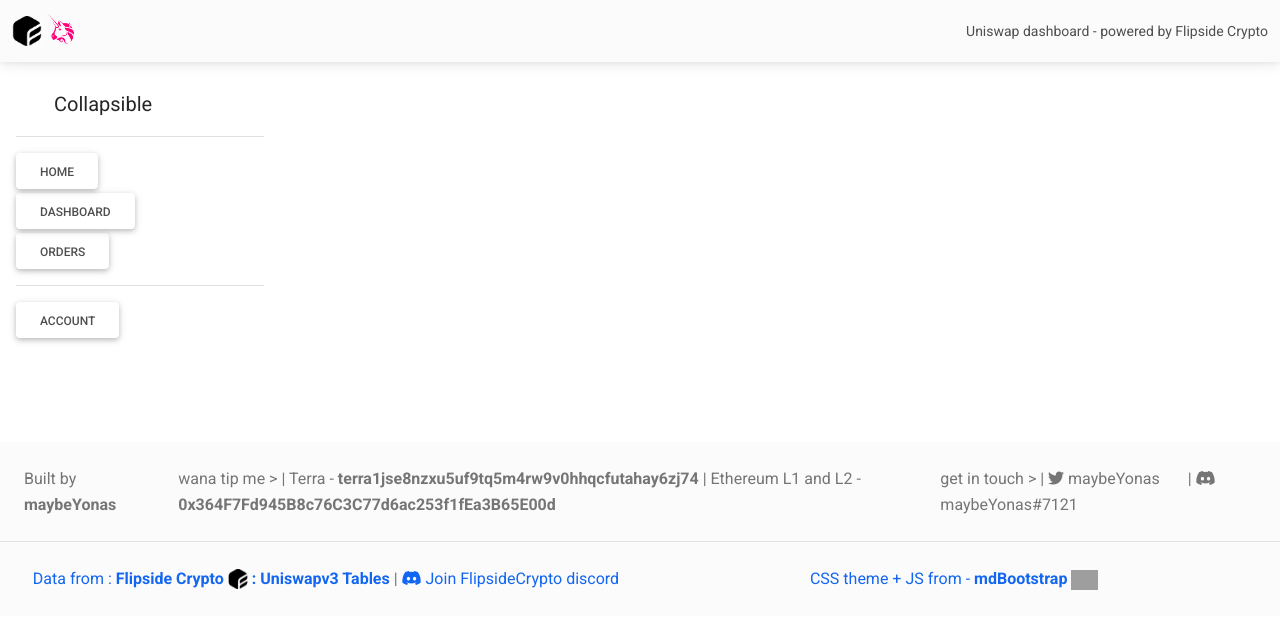
After one commit to darvinrio/one-dash, a Flask app: template templates/uni/doc.html in a window 1280 px wide. The commit adds this page. Shown: the top 629 px of the page. Run offline with Flask 2, Linux system fonts and the light colour scheme; the template is opened without the code that fills it, so the values that code supplies are empty; parts of the project's set-up code (start-up, migrations or seed data) failed here and were passed over; some libraries are stand-ins or nearby versions; grey boxes are pictures that could not be loaded.

Commit message:
added header and footer

```diff
--- a/app.py
+++ b/app.py
@@ -11,14 +11,14 @@
     a_file.truncate()
     a_file.close()
 
-import socket
-old_getaddrinfo = socket.getaddrinfo
-def new_getaddrinfo(*args, **kwargs):
-    responses = old_getaddrinfo(*args, **kwargs)
-    return [response
-            for response in responses
-            if response[0] == socket.AF_INET]
-socket.getaddrinfo = new_getaddrinfo
+# import socket
+# old_getaddrinfo = socket.getaddrinfo
+# def new_getaddrinfo(*args, **kwargs):
+#     responses = old_getaddrinfo(*args, **kwargs)
+#     return [response
+#             for response in responses
+#             if response[0] == socket.AF_INET]
+# socket.getaddrinfo = new_getaddrinfo
 
 from scripts.uniswap_tvl_vol import get_uni_stat_plot
 from scripts.uniswap.fees import get_uni_fee_plots
@@ -105,6 +105,10 @@
     script,div = get_comps()
     return render_template('test.html',script=script,div=div)
 
+@app.route('/docs')
+def docs():
+    return render_template('uni/doc.html')
+
 @app.errorhandler(404)
 def error404(e):
     render_template('404.html')
--- a/templates/base.html
+++ b/templates/base.html
@@ -19,17 +19,77 @@
 </head>
 
 <body>
-  <nav class="navbar navbar-light bg-light">
+  <nav class="navbar fixed-top navbar-light bg-light">
     <div class="container-fluid">
       <a class="navbar-brand" href="{{url_for('home')}}">
         <img src="{{url_for('static',filename='img/flipside.png')}}" alt="" width="30" height="30"
           class="d-inline-block align-text-top">
+        <img src="{{url_for('static',filename='img/uniswap-logo.png')}}" alt="" width="35" height="35"
+          class="d-inline-block align-text-top">
       </a>
+      <small>
+        Uniswap dashboard - powered by Flipside Crypto
+      </small>
     </div>
   </nav>
 
+  <div class="py-5">
+    <div class="py-4">
 
-  {% block body %}{% endblock %}
+      {% block body %}{% endblock %}
+    </div>
+  </div>
+
+  <footer class="text-center text-lg-start bg-light text-muted">
+    <section class="d-flex justify-content-center justify-content-lg-between p-4 border-bottom">
+      <div class="me-5 d-none d-lg-block">
+        <span>Built by <strong>maybeYonas</strong> </span>
+      </div>
+      <!-- Left -->
+      <div>
+        wana tip me > |
+        Terra - <strong>terra1jse8nzxu5uf9tq5m4rw9v0hhqcfutahay6zj74</strong>  |
+        Ethereum L1 and L2 - <strong>0x364F7Fd945B8c76C3C77d6ac253f1fEa3B65E00d</strong>
+      </div>
+      <!-- Right -->
+      <div>
+        get in touch > |
+        <a href="https://twitter.com/maybeYonas" class="me-4 text-reset">
+          <i class="fab fa-twitter"></i>
+          maybeYonas
+        </a>
+        |
+        <a class="me-4 text-reset">
+          <i class="fab fa-discord"></i>
+          maybeYonas#7121
+        </a>
+      </div>
+    </section>
+
+    <section class="p-4">
+      <div class="row text-center">
+        <div class="col">
+          <a href="https://www.flipsidecrypto.com/">
+            Data from : <strong>Flipside Crypto <img src="{{url_for('static',filename='img/flipside.png')}}" alt=""
+                width="20" height="20" class="d-inline-block align-text-top"> : Uniswapv3 Tables</strong>
+          </a>
+          |
+          <a href="https://discord.gg/MSThjHWQ"><i class="fab fa-discord"></i>
+            Join FlipsideCrypto discord</a>
+        </div>
+        <div class="col">
+          <a href="https://mdbootstrap.com/">
+            CSS theme + JS from - <strong>mdBootstrap</strong>
+            <img src="https://mdbootstrap.com/img/logo/mdb-transaprent-noshadows.png" height="20" alt=""
+              loading="lazy" />
+          </a>
+        </div>
+      </div>
+    </section>
+
+
+  </footer>
+
 </body>
 
 </html>
--- /dev/null
+++ b/templates/uni/doc.html
@@ -0,0 +1,69 @@
+{% extends 'base.html' %}
+
+{% block head %}
+{% endblock %}
+
+{% block body %}
+
+<div class="flex-shrink-0 p-3 bg-white" style="width: 280px;">
+    <a href="/" class="d-flex align-items-center pb-3 mb-3 link-dark text-decoration-none border-bottom">
+      <svg class="bi me-2" width="30" height="24"><use xlink:href="#bootstrap"></use></svg>
+      <span class="fs-5 fw-semibold">Collapsible</span>
+    </a>
+    <ul class="list-unstyled ps-0">
+      <li class="mb-1">
+        <button class="btn btn-toggle align-items-center rounded collapsed" data-bs-toggle="collapse" data-bs-target="#home-collapse" aria-expanded="false">
+          Home
+        </button>
+        <div class="collapse" id="home-collapse" style="">
+          <ul class="btn-toggle-nav list-unstyled fw-normal pb-1 small">
+            <li><a href="#" class="link-dark rounded">Overview</a></li>
+            <li><a href="#" class="link-dark rounded">Updates</a></li>
+            <li><a href="#" class="link-dark rounded">Reports</a></li>
+          </ul>
+        </div>
+      </li>
+      <li class="mb-1">
+        <button class="btn btn-toggle align-items-center rounded collapsed" data-bs-toggle="collapse" data-bs-target="#dashboard-collapse" aria-expanded="false">
+          Dashboard
+        </button>
+        <div class="collapse" id="dashboard-collapse">
+          <ul class="btn-toggle-nav list-unstyled fw-normal pb-1 small">
+            <li><a href="#" class="link-dark rounded">Overview</a></li>
+            <li><a href="#" class="link-dark rounded">Weekly</a></li>
+            <li><a href="#" class="link-dark rounded">Monthly</a></li>
+            <li><a href="#" class="link-dark rounded">Annually</a></li>
+          </ul>
+        </div>
+      </li>
+      <li class="mb-1">
+        <button class="btn btn-toggle align-items-center rounded collapsed" data-bs-toggle="collapse" data-bs-target="#orders-collapse" aria-expanded="false">
+          Orders
+        </button>
+        <div class="collapse" id="orders-collapse">
+          <ul class="btn-toggle-nav list-unstyled fw-normal pb-1 small">
+            <li><a href="#" class="link-dark rounded">New</a></li>
+            <li><a href="#" class="link-dark rounded">Processed</a></li>
+            <li><a href="#" class="link-dark rounded">Shipped</a></li>
+            <li><a href="#" class="link-dark rounded">Returned</a></li>
+          </ul>
+        </div>
+      </li>
+      <li class="border-top my-3"></li>
+      <li class="mb-1">
+        <button class="btn btn-toggle align-items-center rounded collapsed" data-bs-toggle="collapse" data-bs-target="#account-collapse" aria-expanded="false">
+          Account
+        </button>
+        <div class="collapse" id="account-collapse">
+          <ul class="btn-toggle-nav list-unstyled fw-normal pb-1 small">
+            <li><a href="#" class="link-dark rounded">New...</a></li>
+            <li><a href="#" class="link-dark rounded">Profile</a></li>
+            <li><a href="#" class="link-dark rounded">Settings</a></li>
+            <li><a href="#" class="link-dark rounded">Sign out</a></li>
+          </ul>
+        </div>
+      </li>
+    </ul>
+  </div>
+
+{% endblock %}
--- a/templates/uni/pool.html
+++ b/templates/uni/pool.html
@@ -206,7 +206,7 @@
                 <div class="card-body">
                     <div class="row">
                         <div class="col">
-                            <div class="card text-center">
+                            <div class="card text-center h-100">
                                 <div class="card-header"
                                     style="color: white; background-color: {{param_dict.token0_color}};">
                                     1 {{param_dict.token0}}
@@ -217,7 +217,7 @@
                             </div>
                         </div>
                         <div class="col">
-                            <div class="card text-center">
+                            <div class="card text-center h-100">
                                 <div class="card-header"
                                     style="color: white; background-color: {{param_dict.token1_color}};">
                                     1 {{param_dict.token1}}
```
Also changed, not shown: static/img/heatmaps/big.png, static/img/heatmaps/med.png, static/img/heatmaps/small.png, static/img/heatmaps/whale.png, static/js/plots/bokeh_plot.js.
